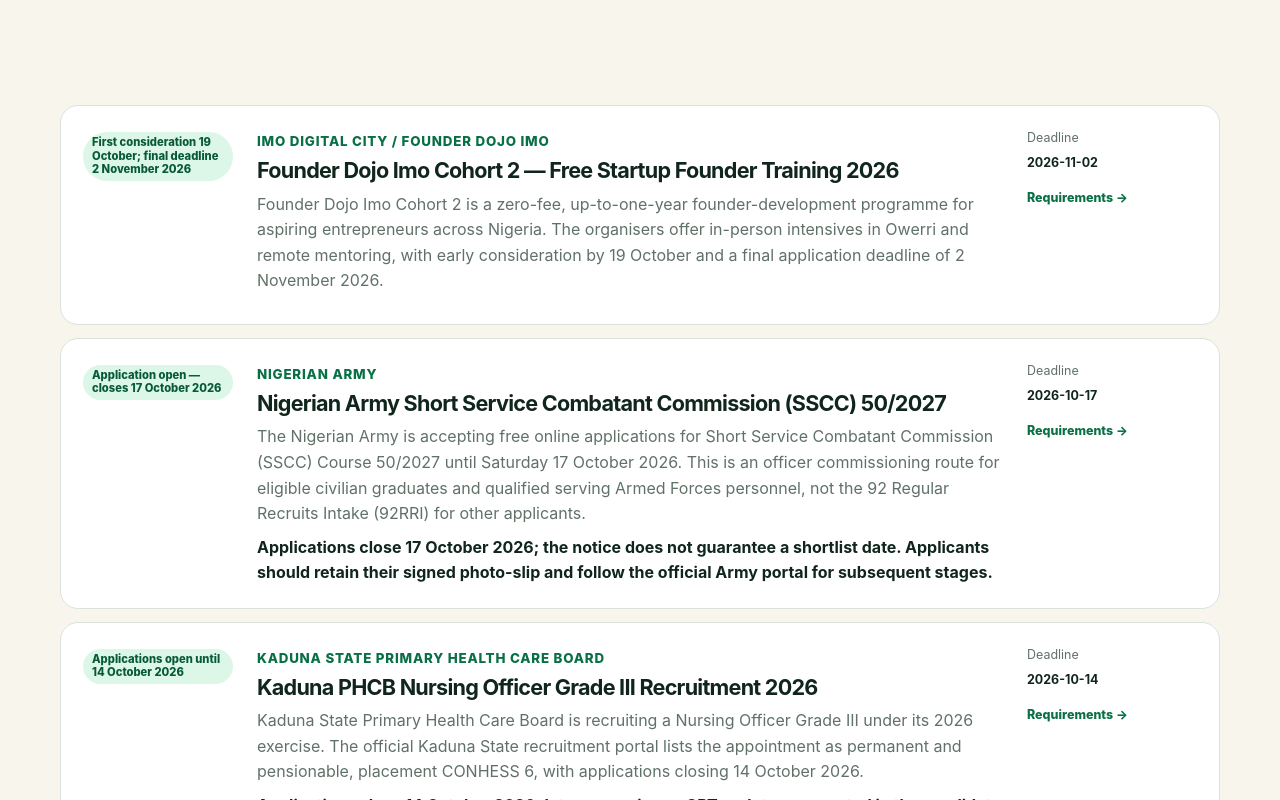
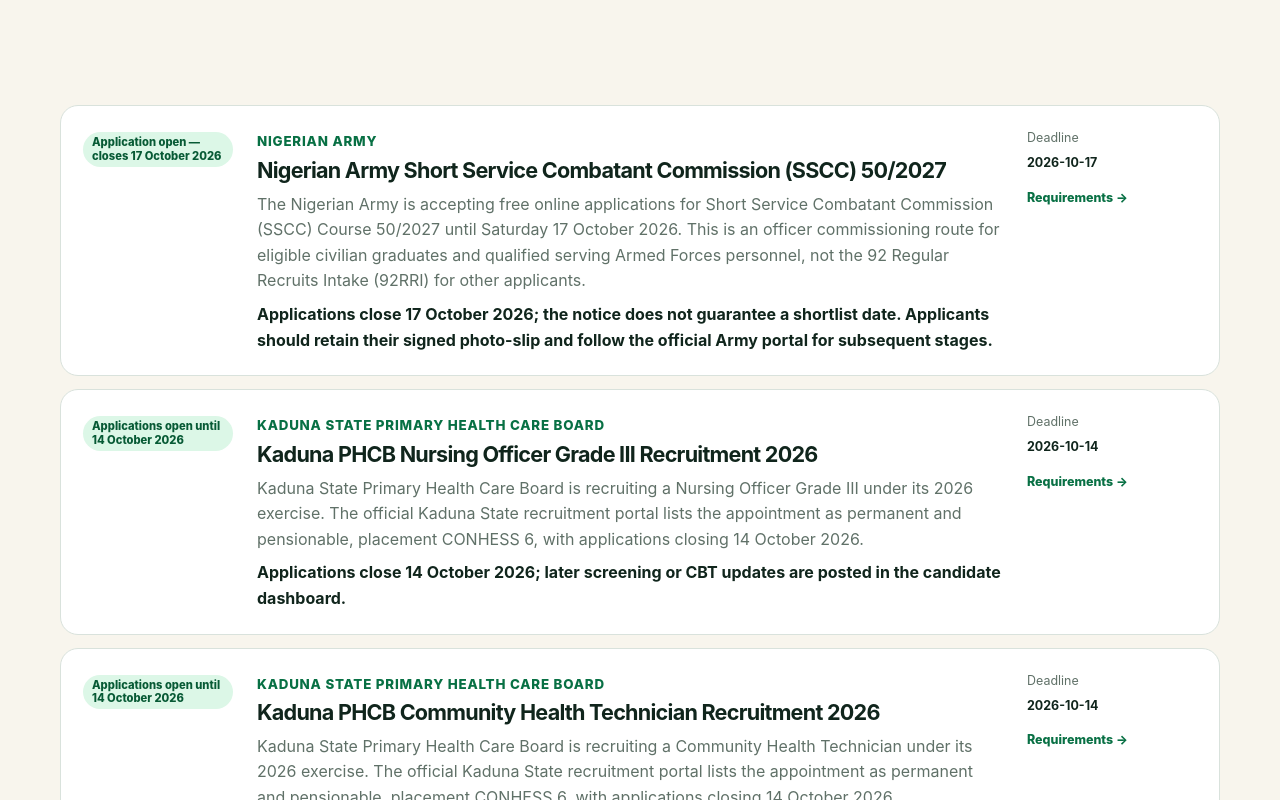
Before and after one commit to eghosa001/nigeria, a Next.js app: page /jobs/government in a window 1280 px wide. Shown: the part 1100-1900 px from the top of the page. Built offline with nearby package versions, Linux system fonts and the light colour scheme; no server answers.

Commit message:
Separate recruitment vacancies from development programmes and expired listings

```diff
--- a/app/jobs/government/page.tsx
+++ b/app/jobs/government/page.tsx
@@ -2,6 +2,7 @@ import { getEffectiveJobStatus, getEffectiveStatusLabel } from "@/lib/job-runtim
 import type { Metadata } from "next";
 import Link from "next/link";
 import { governmentOpportunities } from "@/lib/jobs";
+import { JobCollection } from "@/components/job-collection";
 
 export const metadata: Metadata = {
   title: "Nigeria Government Jobs & Recruitment Tracker",
@@ -10,6 +11,8 @@ export const metadata: Metadata = {
 };
 
 export default function GovernmentJobsPage() {
+  const recruitments = governmentOpportunities.filter((item) => item.kind !== "programme");
+  const developmentProgrammes = governmentOpportunities.filter((item) => item.kind === "programme");
   return (
     <>
       <section className="section page-top jobs-section-top">
@@ -34,7 +37,7 @@ export default function GovernmentJobsPage() {
       <section className="section">
         <div className="container">
           <div className="jobs-tracker-list">
-            {governmentOpportunities.map((item) => (
+            {recruitments.map((item) => (
               <article key={item.slug} className="jobs-tracker-row">
                 <div><span className={"job-status job-status-" + getEffectiveJobStatus(item)}>{getEffectiveStatusLabel(item)}</span></div>
                 <div><small>{item.organization}</small><h2><Link href={"/jobs/" + item.slug}>{item.title}</Link></h2><p>{item.summary}</p>{item.nextMilestone ? <strong>{item.nextMilestone}</strong> : null}</div>
@@ -42,6 +45,13 @@ export default function GovernmentJobsPage() {
               </article>
             ))}
           </div>
+          {developmentProgrammes.length ? (
+            <section aria-labelledby="government-programmes-title">
+              <h2 id="government-programmes-title">Government-backed training and development programmes</h2>
+              <p>These are learning, entrepreneurship or development opportunities, not salaried government vacancies. Check each programme's terms before applying.</p>
+              <JobCollection opportunities={developmentProgrammes} />
+            </section>
+          ) : null}
           <div className="jobs-editorial-note">
             <strong>Why closed recruitments stay here</strong>
             <p>People continue searching for shortlists, screening dates and next steps after applications close. Keeping one verified page prevents stale “apply now” information from replacing the real current stage.</p>
```
